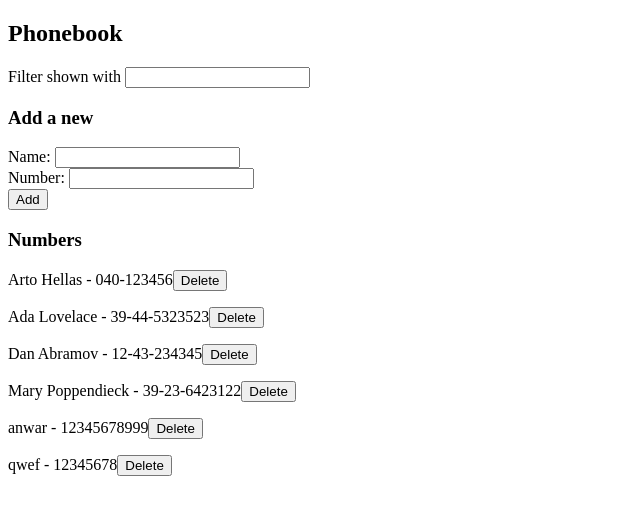
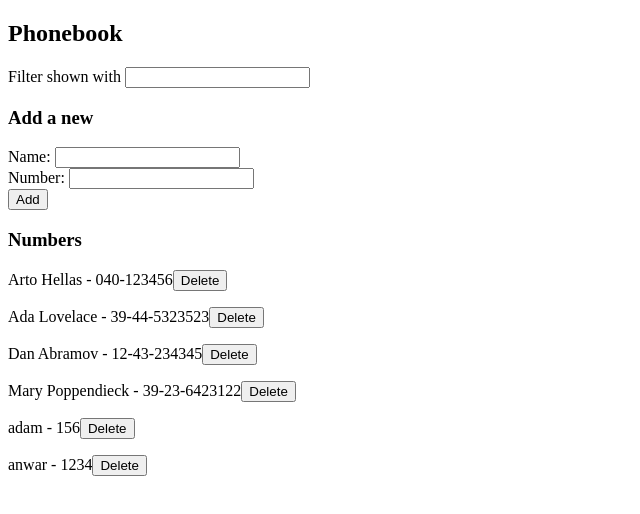
Before and after one commit to thawrieh/puhelinluettelo, a React (Vite) app: page / in a window 1280 px wide. Shown: the top 514 px of the page, without its empty margins (0-640 px from the left). Built offline with nearby package versions, Linux system fonts and the light colour scheme; data requests are answered from the project's data file.

Commit message:
task2.17

```diff
--- a/src/App.jsx
+++ b/src/App.jsx
@@ -3,17 +3,13 @@ import personService from "./personService";
 import Filter from "./Filter";
 import PersonForm from "./PersonForm";
 import Persons from "./Persons";
-import './App.css';
+import "./App.css";
 const Notification = ({ message }) => {
   if (message === null) {
     return null;
   }
 
-  return (
-    <div className="error">
-      {message}
-    </div>
-  );
+  return <div className="error">{message}</div>;
 };
 const App = () => {
   const [persons, setPersons] = useState([]);
@@ -44,14 +40,22 @@ const App = () => {
       })
       .catch((error) => {
         console.error("Error adding person:", error);
-        setErrorMessage("An error occurred while adding the person. Please try again.");
+        if (error.response && error.response.status === 409) {
+          setErrorMessage(
+            `Failed to add ${newPerson.name}. The contact already exists. Please refresh and try again.`
+          );
+        } else {
+          setErrorMessage(
+            "An error occurred while adding the person. Please try again."
+          );
+        }
         setTimeout(() => {
           setErrorMessage(null);
         }, 5000);
       });
   };
 
-  const deletePerson = (id) => {
+  const deletePerson = (id, name) => {
     const confirmDelete = window.confirm(
       "Are you sure you want to delete this contact?"
     );
@@ -68,6 +72,15 @@ const App = () => {
         })
         .catch((error) => {
           console.error("Error deleting person:", error);
+          if (error.response && error.response.status === 404) {
+            setErrorMessage(
+              `${name} was not found. Please refresh and try again.`
+            );
+          } else {
+            setErrorMessage(
+              `Information of ${name} has already been removed from server`
+            );
+          }
         });
     }
   };
@@ -96,7 +109,10 @@ const App = () => {
       <Filter searchTerm={searchTerm} onSearchChange={handleSearchChange} />
       <h3>Add a new</h3>
       <PersonForm
-        newPerson={newPerson} onPersonChange={handlePersonChange} onFormSubmit={handleFormSubmit} />
+        newPerson={newPerson}
+        onPersonChange={handlePersonChange}
+        onFormSubmit={handleFormSubmit}
+      />
       <h3>Numbers</h3>
       <Persons persons={filteredPersons} onDeletePerson={deletePerson} />
     </div>
--- a/src/Persons.jsx
+++ b/src/Persons.jsx
@@ -7,7 +7,7 @@ const Persons = ({ persons, onDeletePerson }) => {
         <div key={person.id}>
           <p>
             {person.name} - {person.number}
-            <button onClick={() => onDeletePerson(person.id)}>Delete</button>
+            <button onClick={() => onDeletePerson(person.id,person.name)}>Delete</button>
           </p>
         </div>
       ))}
--- a/src/db.json
+++ b/src/db.json
@@ -21,14 +21,14 @@
       "id": 4
     },
     {
-      "name": "anwar",
-      "number": "12345678999",
-      "id": 5
+      "name": "adam",
+      "number": "156",
+      "id": 19
     },
     {
-      "name": "qwef",
-      "number": "12345678",
-      "id": 7
+      "name": "anwar",
+      "number": "1234",
+      "id": 20
     }
   ]
 }
```
